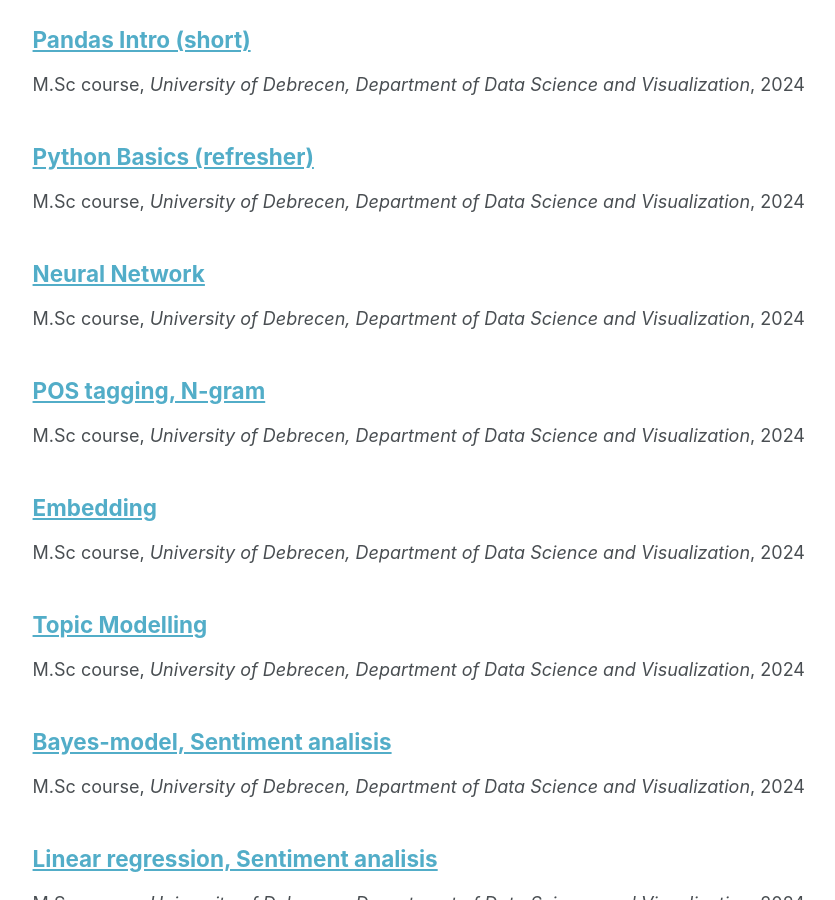
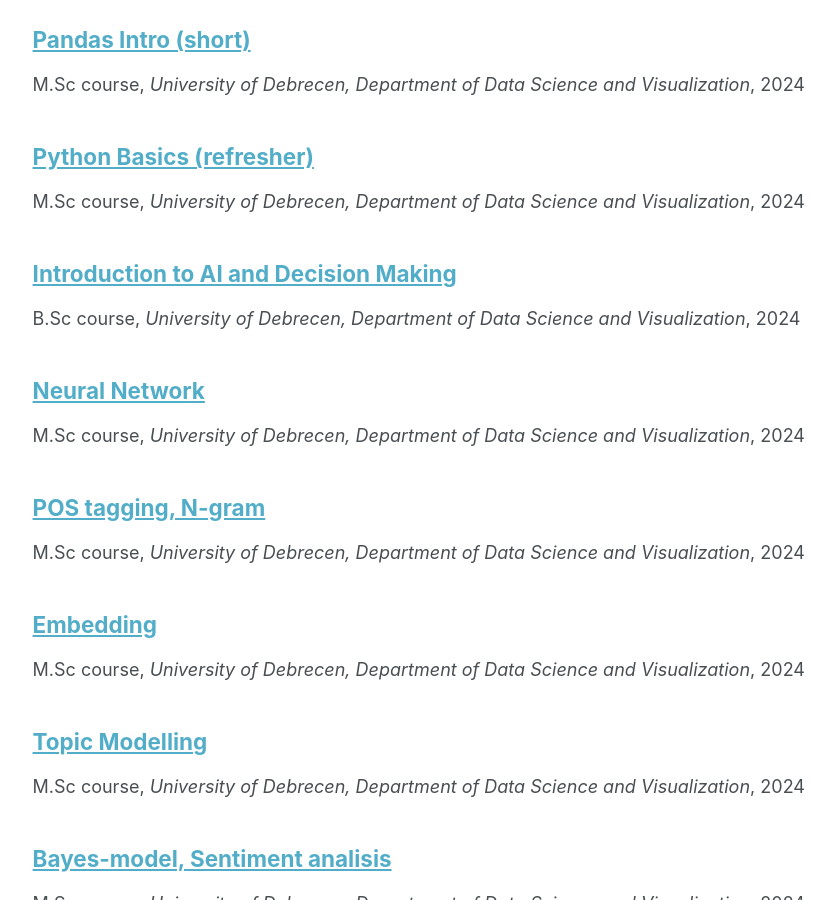
Before and after one commit to robertlakatos/me, a Jekyll site: the page built from _pages/page-archive.html, in a window 1280 px wide and 900 px high, scrolled down 1758 px. Shown: the whole window, without its empty margins (249-1084 px from the left). Built offline with Jekyll 4.4.1, drawn with Linux system fonts in a browser that asks for light colours.

Commit message:
202410071459

```diff
--- /dev/null
+++ b/materials/AIPD/labor/V-linear-regression.md
@@ -0,0 +1,11 @@
+---
+title: "Introduction to AI and Decision Making"
+collection: teaching
+type: "B.Sc course"
+permalink: materials/AIPD/labor/V-linear-regression
+venue: "University of Debrecen, Department of Data Science and Visualization"
+date: 2024-10-07
+location: "Debrecen, Hungary"
+---
+
+[Colab link](https://colab.research.google.com/drive/1sIXiLMUMcxdY4gyF4Ex2p3RKx1qy43eR)
```
Also changed, not shown: _teaching/NLP-I.md (+2 -1 lines), materials/NLP-I/labor/VI-embedding.md (+2 -0 lines), 5 other files.
